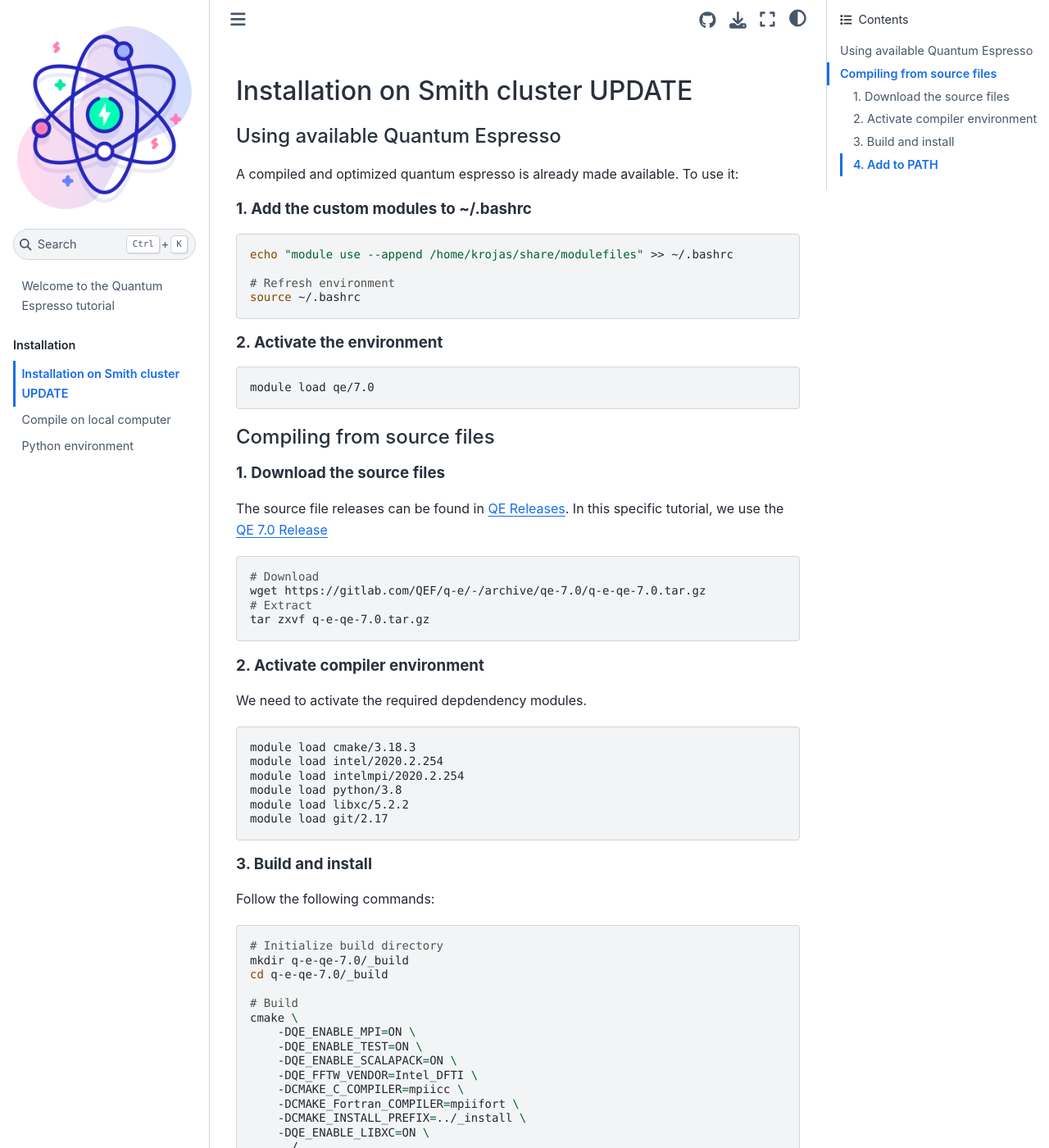
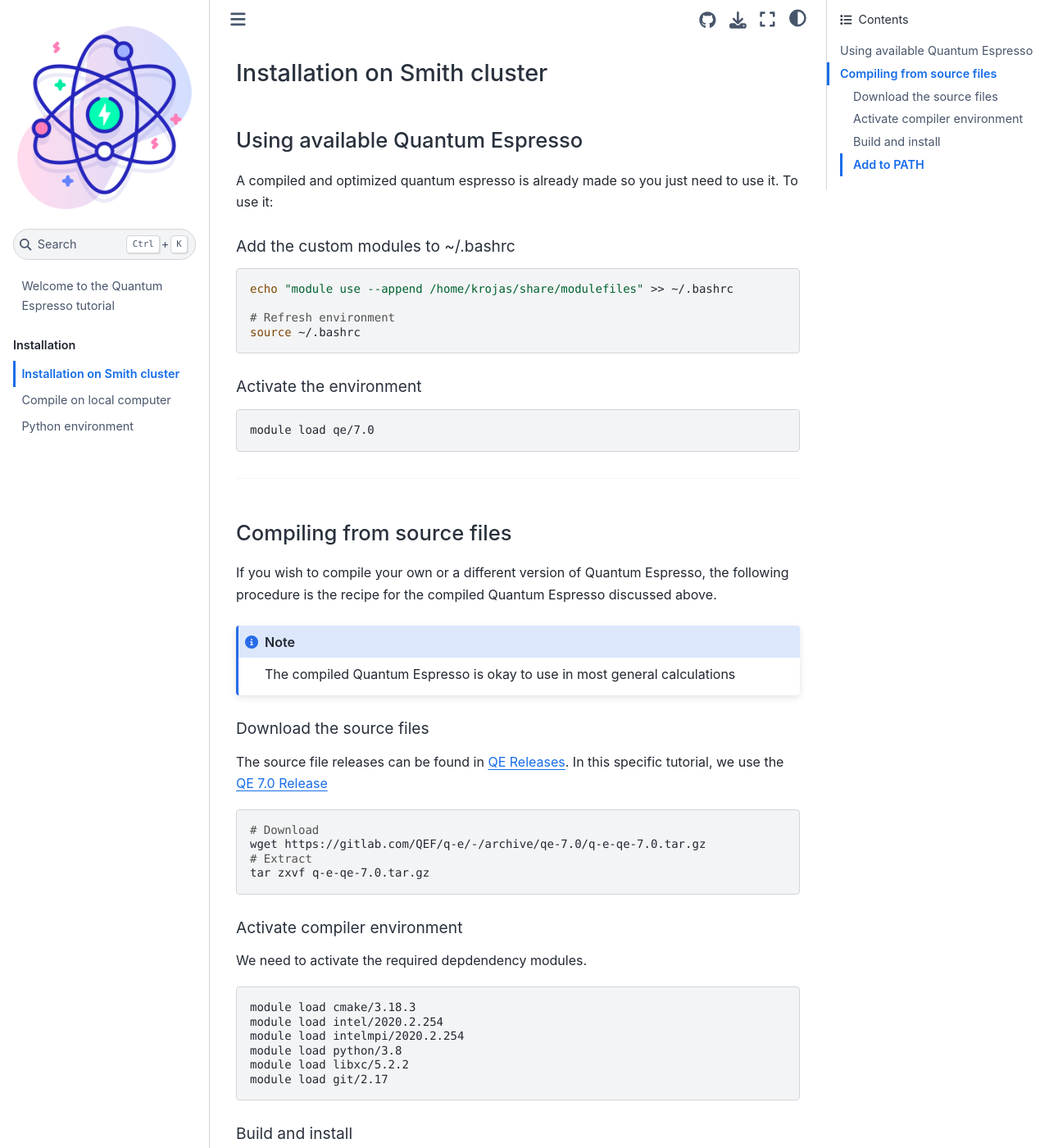
Before and after one commit to kimrojas/quantum-espresso-book, a Jupyter Book: the page built from book/docs/install-smith.md, in a window 1280 px wide and 1400 px high. Shown: the whole window at 82% size. Built offline with Jupyter Book 1.0.4 settings and Sphinx 7.4.7 and the Sphinx Book theme 1.1.4, drawn with Linux system fonts in a browser that asks for light colours; some of the changed text lies outside the part shown.

Commit message:
css update

````diff
--- a/book/_static/style.css
+++ b/book/_static/style.css
@@ -1,53 +1,52 @@
 h1 {
-    display: block;
-    font-size: 2em;
-    margin-top: 0.67em;
-    margin-bottom: 0.67em;
-    margin-left: 0;
-    margin-right: 0;
+    font-size: 1.8em;
     font-weight: bold;
 }
 h2 {
-    display: block;
-    font-size: 1.5em;
-    margin-top: 0.83em;
+    font-size: 1.6em;
+    margin-top: 2em;
     margin-bottom: 0.83em;
-    margin-left: 0;
-    margin-right: 0;
-    font-weight: bold;
 }
 h3 {
-    display: block;
-    font-size: 1.17em;
-    margin-top: 1em;
-    margin-bottom: 1em;
-    margin-left: 0;
-    margin-right: 0;
-    font-weight: bold;
+    /* display: block; */
+    font-size: 1.2em;
+    margin-top: 1.5em !important;
+    /* margin-top: 1em; */
+    /* margin-bottom: 1em; */
+    /* margin-left: 0; */
+    /* margin-right: 0; */
+    /* font-weight: bold; */
 }
 h4 {
-    display: block;
-    margin-top: 1.33em;
+    /* display: block; */
+    font-size: 1em;
+    /* margin-top: 1.33em;
     margin-bottom: 1.33em;
     margin-left: 0;
     margin-right: 0;
-    font-weight: bold;
+    font-weight: bold; */
 }
 h5 {
-    display: block;
+    /* display: block; */
     font-size: .83em;
-    margin-top: 1.67em;
+    /* margin-top: 1.67em;
     margin-bottom: 1.67em;
     margin-left: 0;
     margin-right: 0;
-    font-weight: bold;
+    font-weight: bold; */
 }
 h6 {
-    display: block;
+    /* display: block; */
     font-size: .67em;
-    margin-top: 2.33em;
+    /* margin-top: 2.33em;
     margin-bottom: 2.33em;
     margin-left: 0;
     margin-right: 0;
-    font-weight: bold;
+    font-weight: bold; */
 }
+
+hr {
+    margin-top: 2em !important;
+    margin-bottom: 2em
+
+}
--- a/book/docs/install-smith.md
+++ b/book/docs/install-smith.md
@@ -1,10 +1,10 @@
-# Installation on Smith cluster UPDATE
+# Installation on Smith cluster
 
 ## Using available Quantum Espresso
 
-A compiled and optimized quantum espresso is already made available. To use it:
+A compiled and optimized quantum espresso is already made so you just need to use it. To use it:
 
-### 1. Add the custom modules to ~/.bashrc
+### Add the custom modules to ~/.bashrc
 ```bash
 echo "module use --append /home/krojas/share/modulefiles" >> ~/.bashrc
 
@@ -12,15 +12,22 @@
 source ~/.bashrc
 ```
 
-### 2. Activate the environment
+### Activate the environment
 ```bash
 module load qe/7.0
 ```
 
+-----
 
 ## Compiling from source files
 
-### 1. Download the source files
+If you wish to compile your own or a different version of Quantum Espresso, the following procedure is the recipe for the compiled Quantum Espresso discussed above.
+
+:::{note}
+The compiled Quantum Espresso is okay to use in most general calculations
+:::
+
+### Download the source files
 
 The source file releases can be found in [QE Releases](https://gitlab.com/QEF/q-e/-/tags). In this specific tutorial, we use the [QE 7.0 Release](https://gitlab.com/QEF/q-e/-/releases/qe-7.0)
 
@@ -31,7 +38,7 @@
 tar zxvf q-e-qe-7.0.tar.gz
 ```
 
-### 2. Activate compiler environment
+### Activate compiler environment
 
 We need to activate the required depdendency modules.
 
@@ -44,7 +51,7 @@
 module load git/2.17
 ```
 
-### 3. Build and install
+### Build and install
 
 Follow the following commands:
 
@@ -72,7 +79,7 @@
 make install
 ```
 
-### 4. Add to PATH
+### Add to PATH
 
 Add the compiled executables (fancy way to say "program") to the PATH so it can be discovered by the system
 
````
